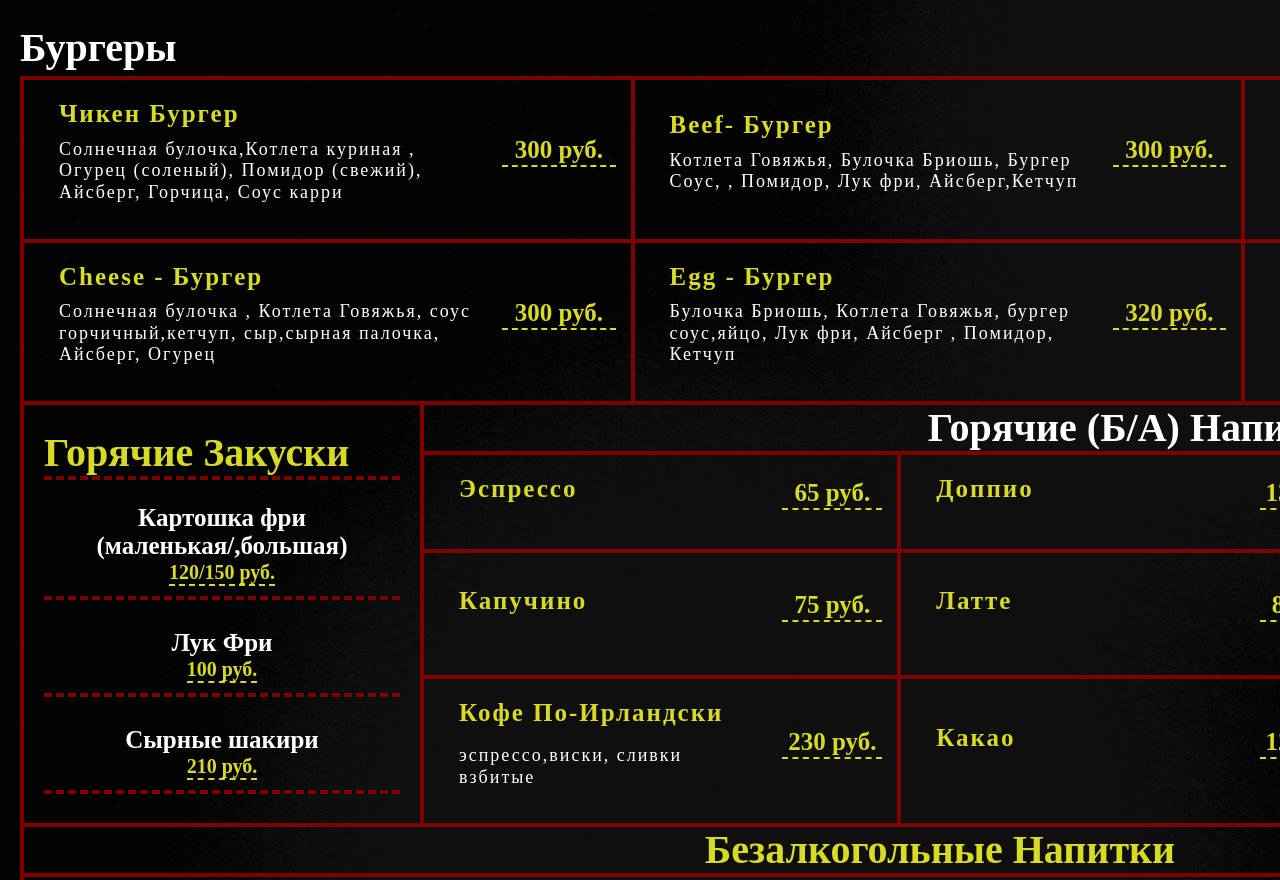
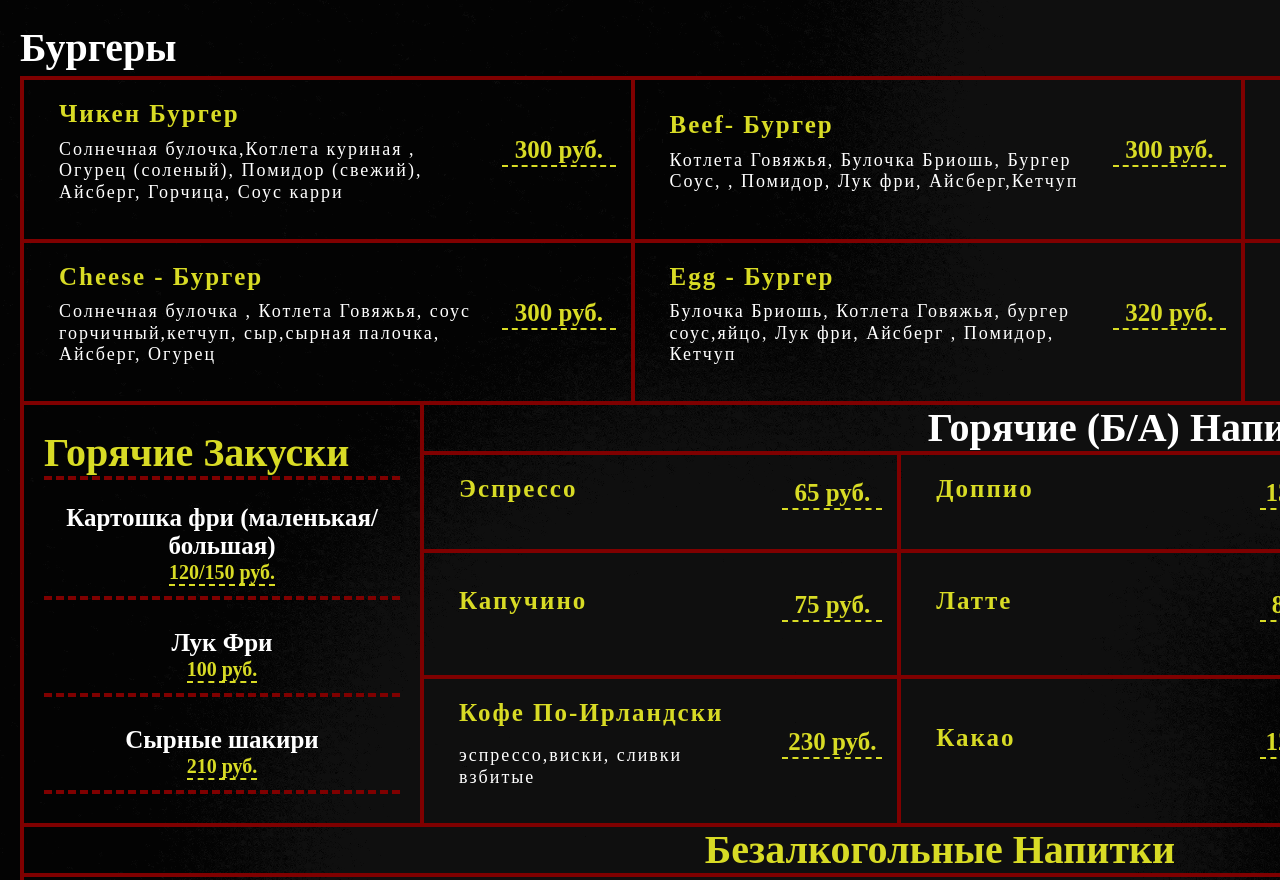
Before and after one commit to Artem-Evsiukov/Ate-drank, a plain HTML site: page index.html in a window 1280 px wide. Shown: the top 880 px of the page. Drawn offline with nearby package versions, Linux system fonts and the light colour scheme.

Commit message:
updete info

```diff
--- a/index.html
+++ b/index.html
@@ -119,7 +119,7 @@
                                 <div class="intro-header__wrap">
                                     <h1 class="intro-title">Горячие Закуски</h1>
                                     <div class="intro-header__col">
-                                        <div class="intro-header__text">Картошка фри (маленькая/,большая)</div>
+                                        <div class="intro-header__text">Картошка фри (маленькая/большая)</div>
                                         <div class="intro-header__price">120/150 руб.</div>
                                     </div>
                                     <div class="intro-header__col">
```
